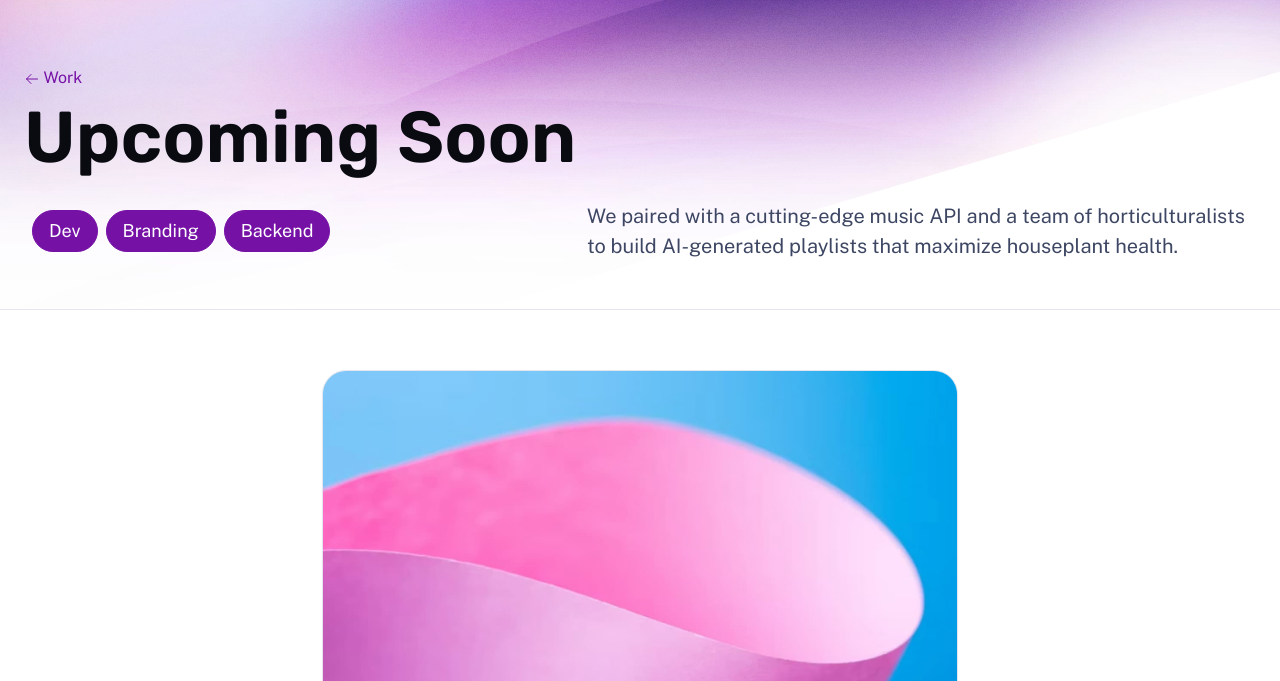
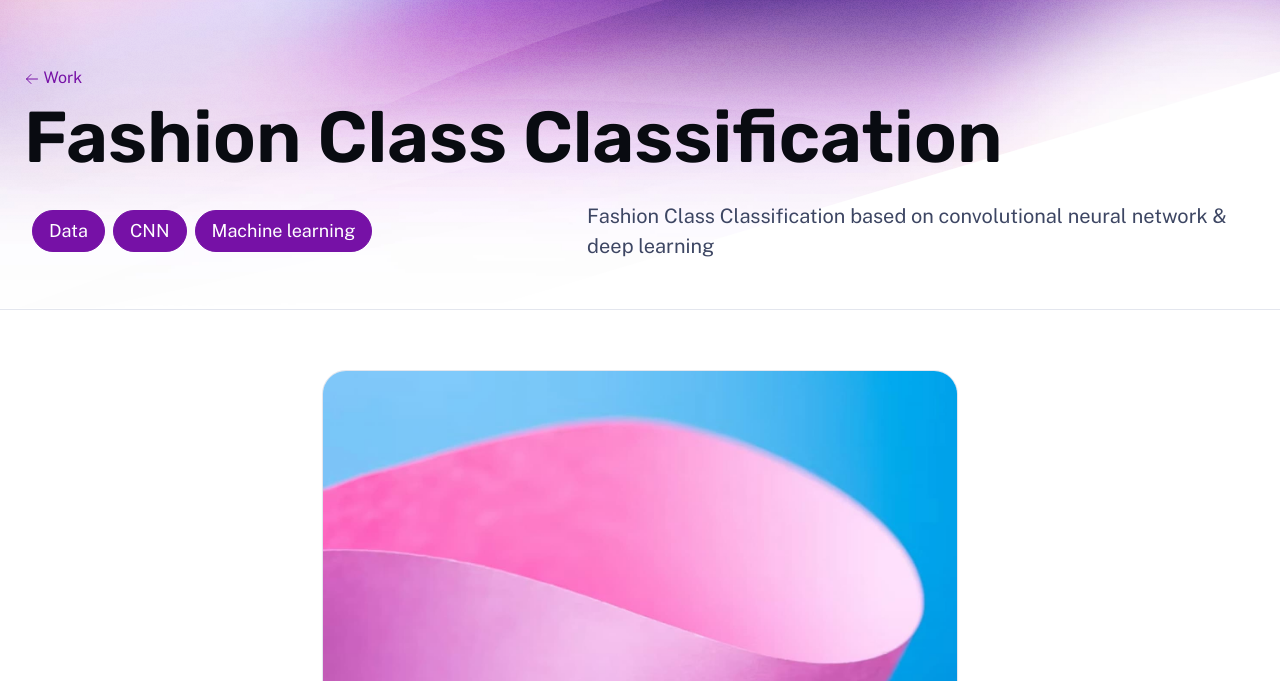
Before and after one commit to I2S9/i2s9.github.io, an Astro site: page /work/bloom-box in a window 1280 px wide. Shown: the part 119-800 px from the top of the page. Built offline with nearby package versions, Linux system fonts and the light colour scheme; Astro itself is replaced by a stand-in of ours.

Commit message:
Add project

```diff
--- a/src/content/work/bloom-box.md
+++ b/src/content/work/bloom-box.md
@@ -1,15 +1,14 @@
 ---
-title: Upcoming Soon
-publishDate: 2019-12-01 00:00:00
+title: Fashion Class Classification
+publishDate: 2024-02-21 00:00:00
 img: /assets/stock-2.jpg
-img_alt: A bright pink sheet of paper used to wrap flowers curves in front of rich blue background
+img_alt: Fashion Class Classification
 description: |
-  We paired with a cutting-edge music API and a team of horticulturalists
-  to build AI-generated playlists that maximize houseplant health.
+  Fashion Class Classification based on convolutional neural network & deep learning
 tags:
-  - Dev
-  - Branding
-  - Backend
+  - Data
+  - CNN
+  - Machine learning
 ---
 
 Lorem ipsum dolor sit amet, consectetur adipiscing elit. Curabitur posuere commodo venenatis. Pellentesque habitant morbi tristique senectus et netus et malesuada fames ac turpis egestas. Nam non ligula vel metus efficitur hendrerit. In hac habitasse platea dictumst. Praesent et mauris ut mi dapibus semper. Curabitur tortor justo, efficitur sit amet pretium cursus, porta eget odio. Cras ac venenatis dolor. Donec laoreet posuere malesuada. Curabitur nec mi tempor, placerat leo sit amet, tincidunt est. Quisque pellentesque venenatis magna, eget tristique nibh pulvinar in. Vestibulum vitae volutpat arcu. Aenean ut malesuada odio, sit amet pellentesque odio. Suspendisse nunc elit, blandit nec hendrerit non, aliquet at magna. Donec id leo ut nulla sagittis sodales.
```
